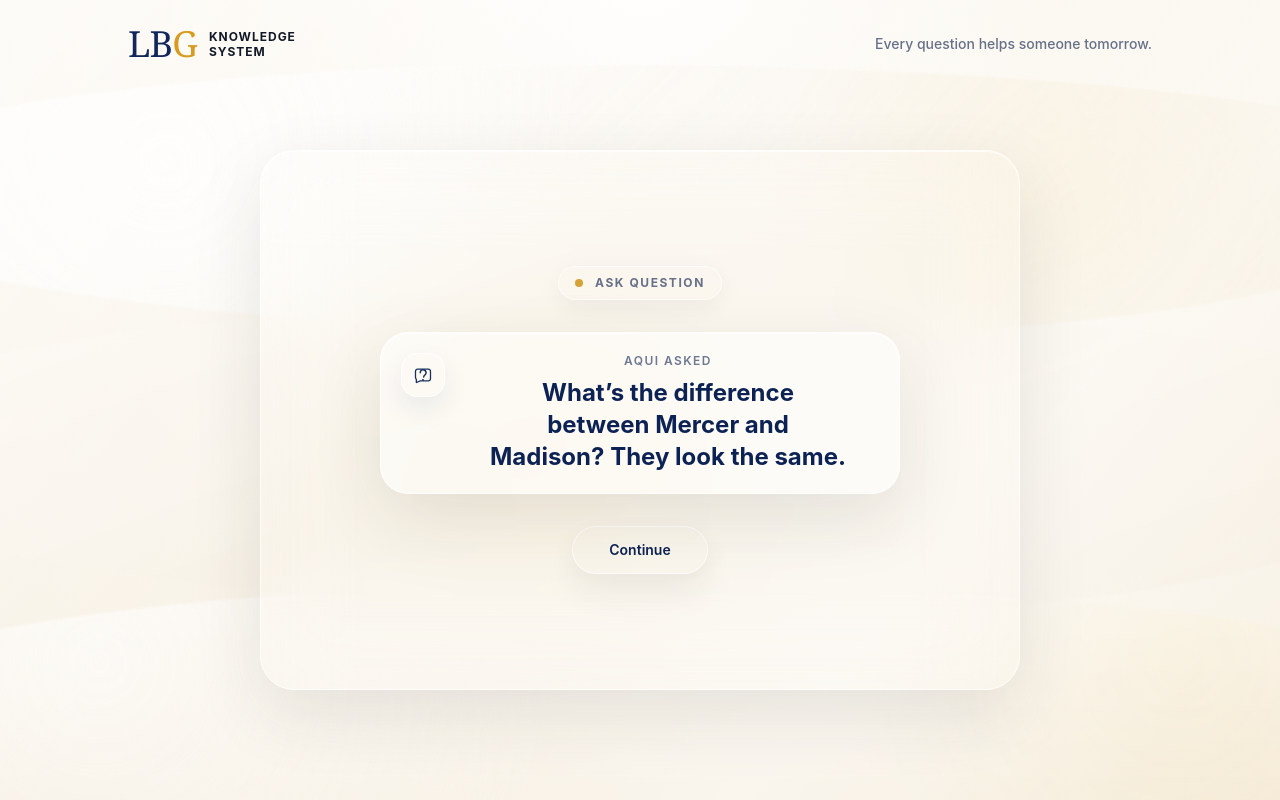
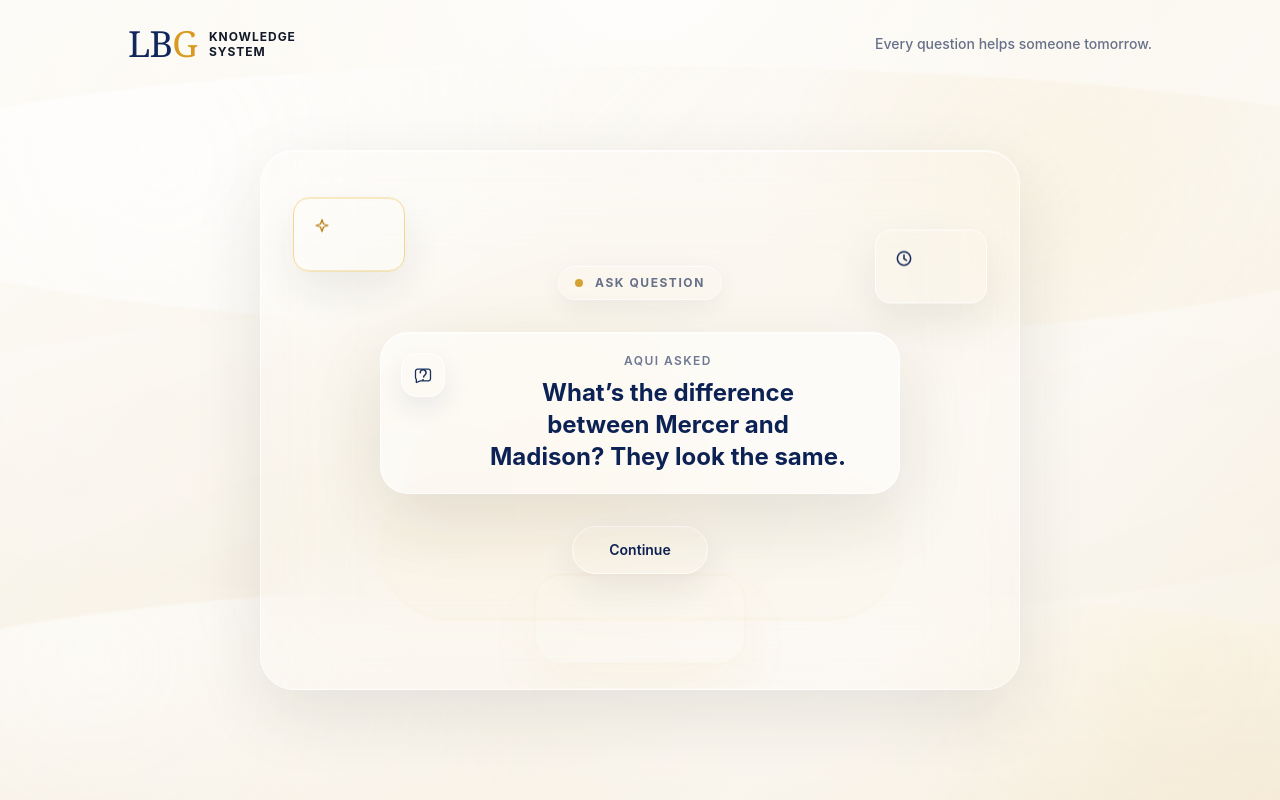
Before and after one commit to aquirodriguez/lbg-knowledge-gap-demo, a React (Vite) app: page / in a window 1280 px wide. Built offline with nearby package versions, Linux system fonts and the light colour scheme.

Commit message:
Refine connected glass flow animation

```diff
--- a/src/App.jsx
+++ b/src/App.jsx
@@ -83,6 +83,77 @@ function ClockIcon() {
       <circle cx="12" cy="12" r="8" stroke="currentColor" strokeWidth="1.8" />
       <path d="M12 7.8v4.6l3 1.8" stroke="currentColor" strokeLinecap="round" strokeWidth="1.8" />
     </svg>
+  );
+}
+
+function SparkleIcon() {
+  return (
+    <svg aria-hidden="true" className="h-5 w-5" fill="none" viewBox="0 0 24 24">
+      <path
+        d="M12 3.8 13.8 9l5.4 1.8-5.4 1.8L12 18l-1.8-5.4-5.4-1.8L10.2 9 12 3.8Z"
+        stroke="currentColor"
+        strokeLinejoin="round"
+        strokeWidth="1.55"
+      />
+    </svg>
+  );
+}
+
+function MiniGlassTile({ children, tone = "neutral", className = "" }) {
+  const tones = {
+    neutral: "border-white/80 bg-white/64 text-[#10255a]",
+    gold: "border-[#f2cf75]/80 bg-[#fff6dc]/68 text-[#b98017]",
+    emerald: "border-[#a8dec4]/80 bg-white/66 text-[#168052]",
+    amber: "border-[#efd58f]/90 bg-[#fff8e7]/70 text-[#b87a14]"
+  };
+
+  return (
+    <motion.div
+      animate={{ y: [0, -5, 0] }}
+      className={`rounded-2xl border p-3 shadow-[0_18px_40px_rgba(44,42,35,0.08)] backdrop-blur-2xl ${tones[tone]} ${className}`}
+      transition={{ duration: 4.6, ease: "easeInOut", repeat: Infinity }}
+    >
+      {children}
+    </motion.div>
+  );
+}
+
+function FlowBackdrop({ stage }) {
+  const showTrail = ["gap", "capture", "moving", "stack", "seal"].includes(stage);
+  const showBox = ["moving", "stack", "seal", "thanks", "notify"].includes(stage);
+
+  return (
+    <div className="pointer-events-none absolute inset-0 overflow-hidden">
+      <motion.div
+        animate={{ opacity: showTrail ? 0.56 : 0.18, scale: showTrail ? 1.04 : 0.94 }}
+        className="absolute bottom-16 left-[calc(50%-280px)] h-40 w-[560px] rounded-[999px] border-b-2 border-[#f1c968]/50 bg-[#edc454]/10 blur-[1px]"
+        transition={{ duration: 0.8, ease: "easeOut" }}
+      />
+      <motion.div
+        animate={{ opacity: showBox ? 0.72 : 0.28, y: showBox ? 0 : 18, scale: showBox ? 1 : 0.94 }}
+        className="absolute bottom-10 left-[calc(50%-7rem)] h-24 w-56 rounded-[28px] border border-[#f0d282]/55 bg-gradient-to-b from-white/58 to-[#f6cf71]/24 shadow-[0_28px_70px_rgba(198,134,25,0.16)] backdrop-blur-2xl"
+        transition={{ duration: 0.75, ease: [0.22, 1, 0.36, 1] }}
+      />
+      {showTrail && (
+        <motion.div
+          animate={{ opacity: [0, 0.72, 0], x: [-170, 70, 210], y: [24, 2, -10], scale: [0.8, 1.12, 0.72] }}
+          className="absolute bottom-24 left-1/2 h-2 w-2 rounded-full bg-[#f4d279] shadow-[0_0_24px_10px_rgba(239,196,91,0.26)]"
+          transition={{ duration: 3.8, ease: "easeInOut", repeat: Infinity, repeatDelay: 0.7 }}
+        />
+      )}
+      <MiniGlassTile className="absolute left-8 top-12 hidden w-28 rotate-[-8deg] sm:block" tone="gold">
+        <div className="mb-2 grid h-8 w-8 place-items-center rounded-xl bg-white/62">
+          <SparkleIcon />
+        </div>
+        <div className="h-2 w-16 rounded-full bg-current/20" />
+      </MiniGlassTile>
+      <MiniGlassTile className="absolute right-8 top-20 hidden w-28 rotate-[7deg] sm:block" tone={stage === "gap" ? "amber" : "neutral"}>
+        <div className="mb-2 grid h-8 w-8 place-items-center rounded-xl bg-white/62">
+          <ClockIcon />
+        </div>
+        <div className="h-2 w-14 rounded-full bg-current/20" />
+      </MiniGlassTile>
+    </div>
   );
 }
 
@@ -180,7 +251,13 @@ function AwaitingStack({ active = false }) {
 
 function GoldSeal() {
   return (
-    <div className="relative mx-auto grid h-48 w-48 place-items-center">
+    <div className="relative mx-auto grid h-56 w-56 place-items-center">
+      <motion.div
+        animate={{ opacity: [0, 0.26, 0.12], scale: [0.78, 1.08, 1] }}
+        className="absolute bottom-8 h-20 w-40 rounded-full bg-[#b87916]/20 blur-xl"
+        initial={{ opacity: 0, scale: 0.78 }}
+        transition={{ delay: 0.24, duration: 0.54, ease: "easeOut" }}
+      />
       <motion.div
         animate={{ opacity: [0, 0.34, 0], scale: [0.55, 1.28, 1.72] }}
         className="absolute h-36 w-36 rounded-full border border-[#e5b147]/50"
@@ -223,7 +300,7 @@ function GoldSeal() {
   );
 }
 
-function StageShell({ label, children }) {
+function StageShell({ label, stage, children }) {
   return (
     <motion.section
       animate={{ opacity: 1, y: 0, scale: 1 }}
@@ -234,6 +311,7 @@ function StageShell({ label, children }) {
     >
       <div className="absolute -top-20 right-6 h-44 w-44 rounded-full bg-[#efc65d]/12 blur-3xl" />
       <div className="absolute -bottom-24 left-6 h-52 w-52 rounded-full bg-white/52 blur-3xl" />
+      <FlowBackdrop stage={stage} />
       <div className="relative z-10 mb-8 flex items-center gap-3 rounded-full border border-white/70 bg-white/52 px-4 py-2 shadow-[0_10px_28px_rgba(42,40,33,0.06)]">
         <span className="h-2 w-2 rounded-full bg-[#d7a235]" />
         <span className="text-xs font-bold uppercase tracking-[0.13em] text-[#667088]">{label}</span>
@@ -317,7 +395,7 @@ function KnowledgeGapFlow() {
       <div className="flex flex-1 items-center justify-center pb-6">
         <AnimatePresence mode="wait">
           {stage === "ask" && (
-            <StageShell key="ask" label="Ask question">
+            <StageShell key="ask" label="Ask question" stage={stage}>
               <QuestionCard />
               <div className="mt-8">
                 <SoftButton disabled={running} onClick={startFlow}>
@@ -328,13 +406,13 @@ function KnowledgeGapFlow() {
           )}
 
           {stage === "answer" && (
-            <StageShell key="answer" label="Best available answer">
+            <StageShell key="answer" label="Best available answer" stage={stage}>
               <ApprovedAnswer />
             </StageShell>
           )}
 
           {stage === "gap" && (
-            <StageShell key="gap" label="Follow-up detail">
+            <StageShell key="gap" label="Follow-up detail" stage={stage}>
               <GapMessage />
             </StageShell>
           )}
@@ -343,19 +421,20 @@ function KnowledgeGapFlow() {
             <StageShell
               key="capture-flow"
               label={stage === "stack" ? "Awaiting Answer" : "Question captured"}
+              stage={stage}
             >
               <CaptureScene stage={stage} />
             </StageShell>
           )}
 
           {stage === "seal" && (
-            <StageShell key="seal" label="Confirmation">
+            <StageShell key="seal" label="Confirmation" stage={stage}>
               <GoldSeal />
             </StageShell>
           )}
 
           {stage === "thanks" && (
-            <StageShell key="thanks" label="Thank you">
+            <StageShell key="thanks" label="Thank you" stage={stage}>
               <GoldSeal />
               <h1 className="mt-7 text-balance text-3xl font-extrabold text-[#10255a]">Thank you, Aqui.</h1>
               <p className="mt-3 max-w-sm text-base leading-relaxed text-[#5c6780]">
@@ -365,7 +444,7 @@ function KnowledgeGapFlow() {
           )}
 
           {stage === "notify" && (
-            <StageShell key="notify" label="Updates">
+            <StageShell key="notify" label="Updates" stage={stage}>
               <GoldSeal />
               <h1 className="mt-7 max-w-lg text-balance text-3xl font-extrabold leading-tight text-[#10255a]">
                 We{"\u2019"}ll let you know when the answer is ready.
```
